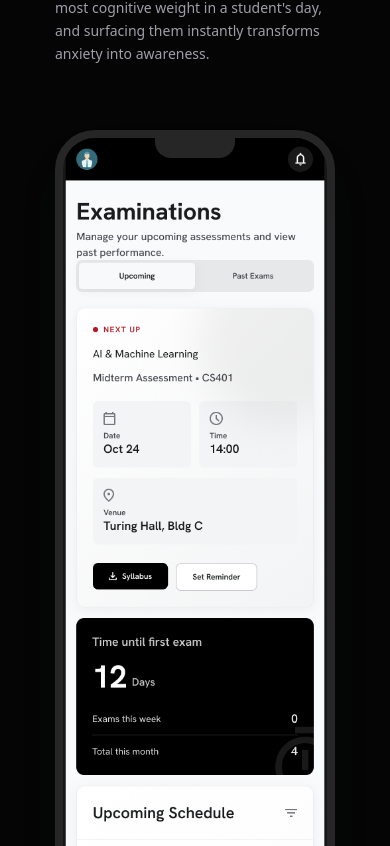
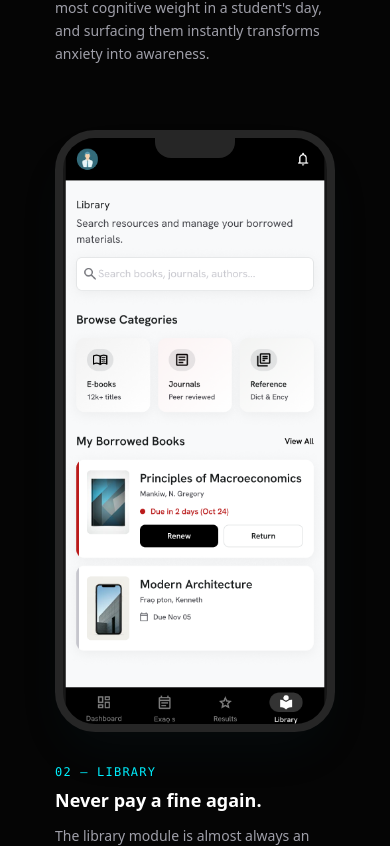
Before and after one commit to susovonandremi/remi.portfolio, a Next.js app: page /projects/student-portal in a window 390 px wide. Shown: the part 6998-7844 px from the top of the page. Built offline with nearby package versions, Linux system fonts and the light colour scheme.

Commit message:
fix: reorder mobile screens — Dashboard+Library row 1, Exams+Results row 2

```diff
--- a/app/projects/student-portal/page.tsx
+++ b/app/projects/student-portal/page.tsx
@@ -39,25 +39,25 @@ const mobileScreens = [
     copy: "The mobile dashboard leads with a \"Live Now\" indicator so a student rushing between buildings knows their next destination before they even unlock their phone. CGPA and attendance sit just below, rendered as large, high-contrast numerals rather than buried table cells — because those two numbers carry the most cognitive weight in a student's day, and surfacing them instantly transforms anxiety into awareness.",
   },
   {
+    src: "/Library.png",
+    alt: "Mobile Library Management — due dates and quick renewal actions",
+    label: "02 — Library",
+    headline: "Never pay a fine again.",
+    copy: "The library module is almost always an afterthought in academic portals — until a student receives a fine notice. The mobile redesign puts due dates front and center with a high-visibility countdown, and surfaces a one-tap \"Renew\" action directly on the card. No navigation, no buried settings page. The friction to perform the single most important library action has been reduced to a single thumb movement.",
+  },
+  {
     src: "/Exams.png",
     alt: "Mobile Exams & Schedule — countdown timer and clean timeline",
-    label: "02 — Exams & Schedule",
+    label: "03 — Exams & Schedule",
     headline: "Calm under pressure.",
     copy: "Exam season is inherently stressful. The original portal did nothing to help — a static list of dates with no sense of urgency or sequence. The redesigned Exams screen replaces that with a live countdown timer front and center, giving students a clear answer to the question they're already asking: \"How much time do I have?\" Below it, a vertical timeline renders upcoming papers in chronological order, eliminating the need to mentally sort and prioritize.",
   },
   {
     src: "/Results.png",
     alt: "Mobile Results & Analytics — graphical trend charts replacing dense tables",
-    label: "03 — Results & Analytics",
+    label: "04 — Results & Analytics",
     headline: "Your progress, made legible.",
     copy: "Dense mark-sheets are the enemy of self-reflection. When every subject is a row in a table, patterns are invisible. The Results screen replaces those tables with trend-line charts, letting students see at a glance whether they're on an upward trajectory or need to course-correct. A single color-coded arc communicates semester GPA faster than any number can — because humans are wired to read shapes, not spreadsheets.",
-  },
-  {
-    src: "/Library.png",
-    alt: "Mobile Library Management — due dates and quick renewal actions",
-    label: "04 — Library",
-    headline: "Never pay a fine again.",
-    copy: "The library module is almost always an afterthought in academic portals — until a student receives a fine notice. The mobile redesign puts due dates front and center with a high-visibility countdown, and surfaces a one-tap \"Renew\" action directly on the card. No navigation, no buried settings page. The friction to perform the single most important library action has been reduced to a single thumb movement.",
   },
 ];
 
```
